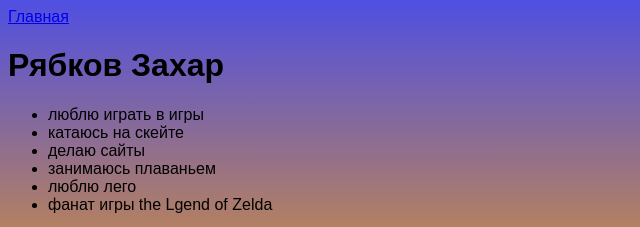
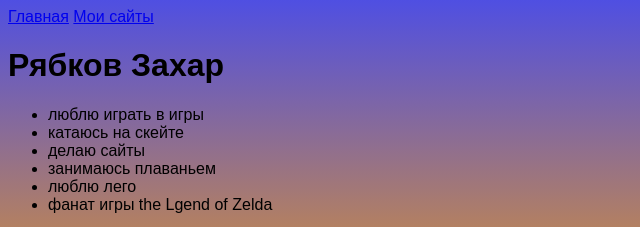
Before and after one commit to zertoid/-, a plain HTML site: page index.html in a window 1280 px wide. Shown: the top 227 px of the page, 0-640 px from the left. Drawn offline with Linux system fonts and the light colour scheme; grey boxes are pictures that could not be loaded.

Commit message:
Update index.html

```diff
--- a/index.html
+++ b/index.html
@@ -6,6 +6,7 @@
   <body>
     <header>
       <a class="link-header" href="index.html">Главная</a>
+      <a class="link-header" href="site.html"> Мои сайты</a>
     </header>
     <main>
       <h1>Рябков Захар</h1>
```
